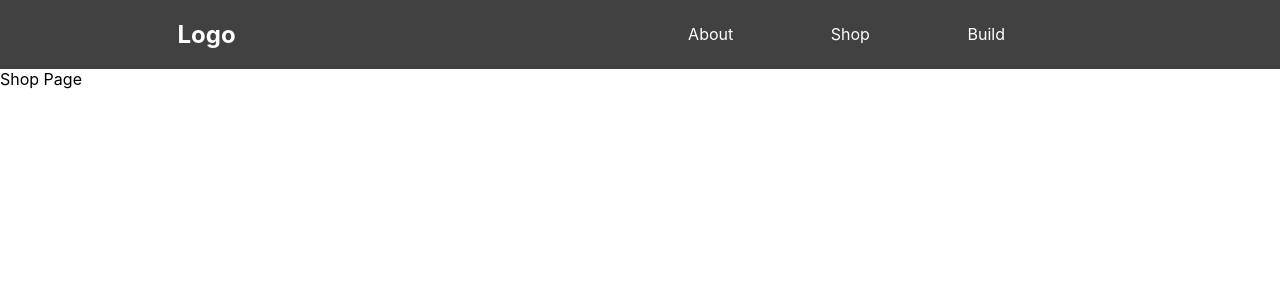
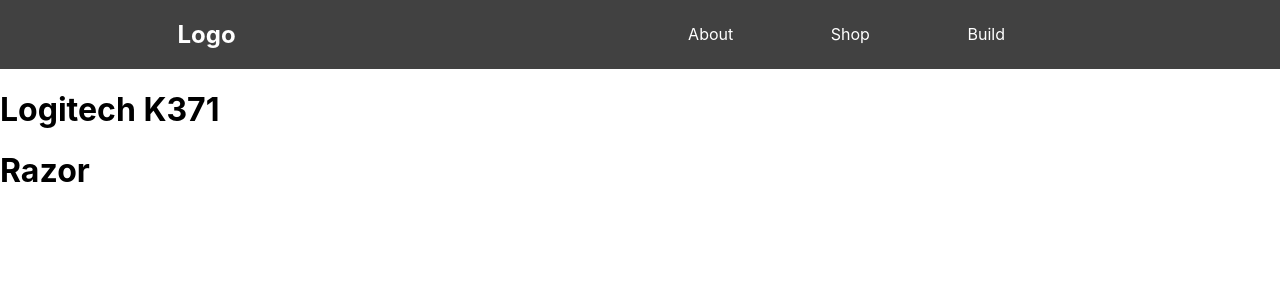
Before and after one commit to BryanU1/keyboard-store-app, a React (Create React App) app in the folder client/: page /shop in a window 1280 px wide. Shown: the top 300 px of the page. Built offline with nearby package versions, Linux system fonts and the light colour scheme.

Commit message:
Add product names in shop

```diff
--- a/client/src/App.js
+++ b/client/src/App.js
@@ -7,6 +7,18 @@
 import { BrowserRouter as Router, Routes, Route } from 'react-router-dom';
 
 function App() {
+  const items = [
+    {
+      id: 1,
+      name: "Logitech K371",
+      imgURL: "asdfadfa.com"
+    },
+    {
+      id: 2,
+      name: "Razor",
+      imgURL: "asdfasdf.com"
+    }
+  ]
   return (
     <Router>
       <div className="App">
@@ -14,7 +26,11 @@
         <Routes>
           <Route path="/" exact element={<Home />} />
           <Route path="/about" element={<About />} />
-          <Route path="/shop" exact element={<Shop />} />
+          <Route
+            path="/shop"
+            exact
+            element={<Shop products={items}/>}
+          />
           <Route path="/build" exact element={<Build />} />
         </Routes>
       </div>
--- a/client/src/components/Shop.js
+++ b/client/src/components/Shop.js
@@ -1,7 +1,9 @@
-function Shop() {
+function Shop(props) {
   return (
     <div>
-      Shop Page
+      {props.products.map((item) => (
+        <h1>{item.name}</h1>
+      ))}
     </div>
   );
 }
```
